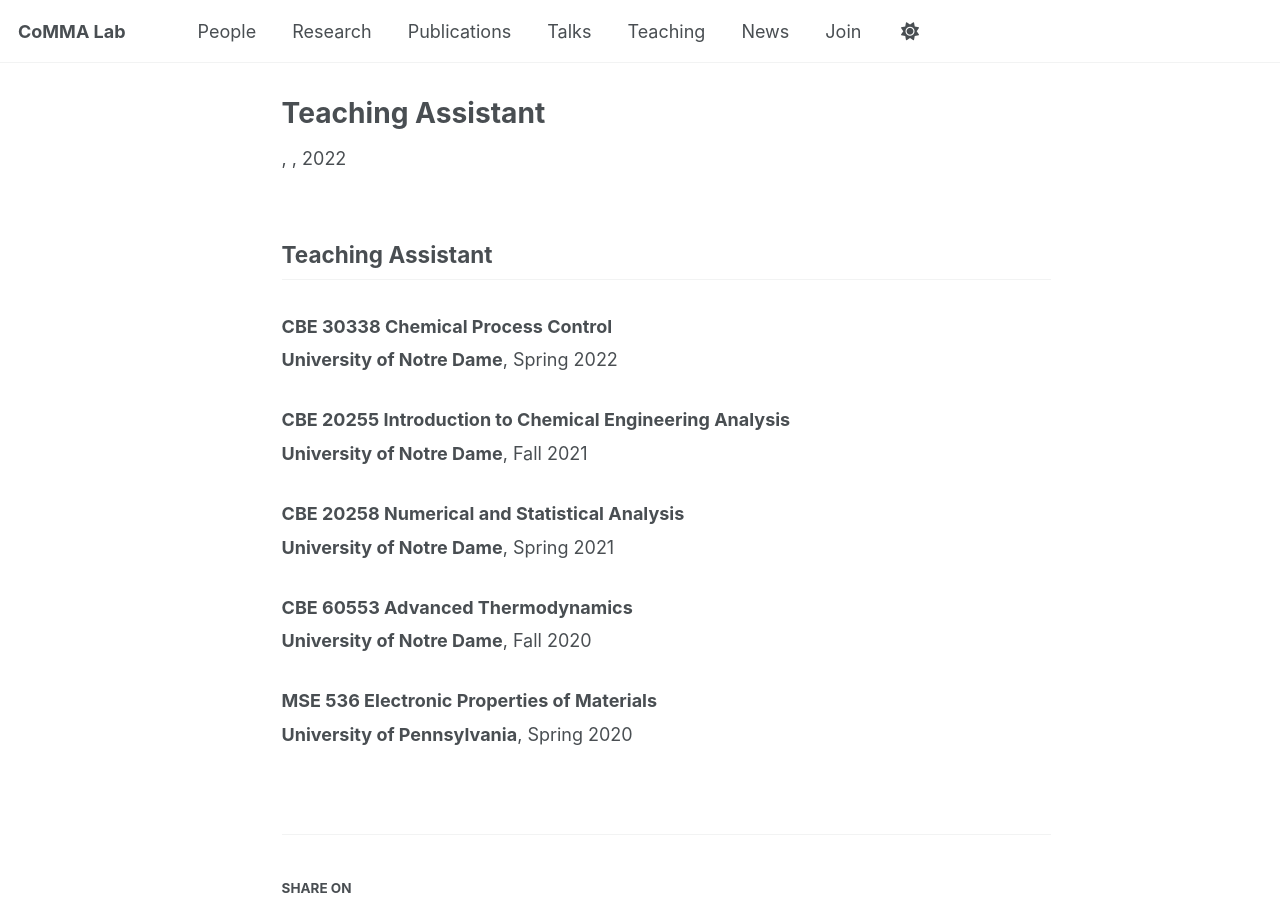
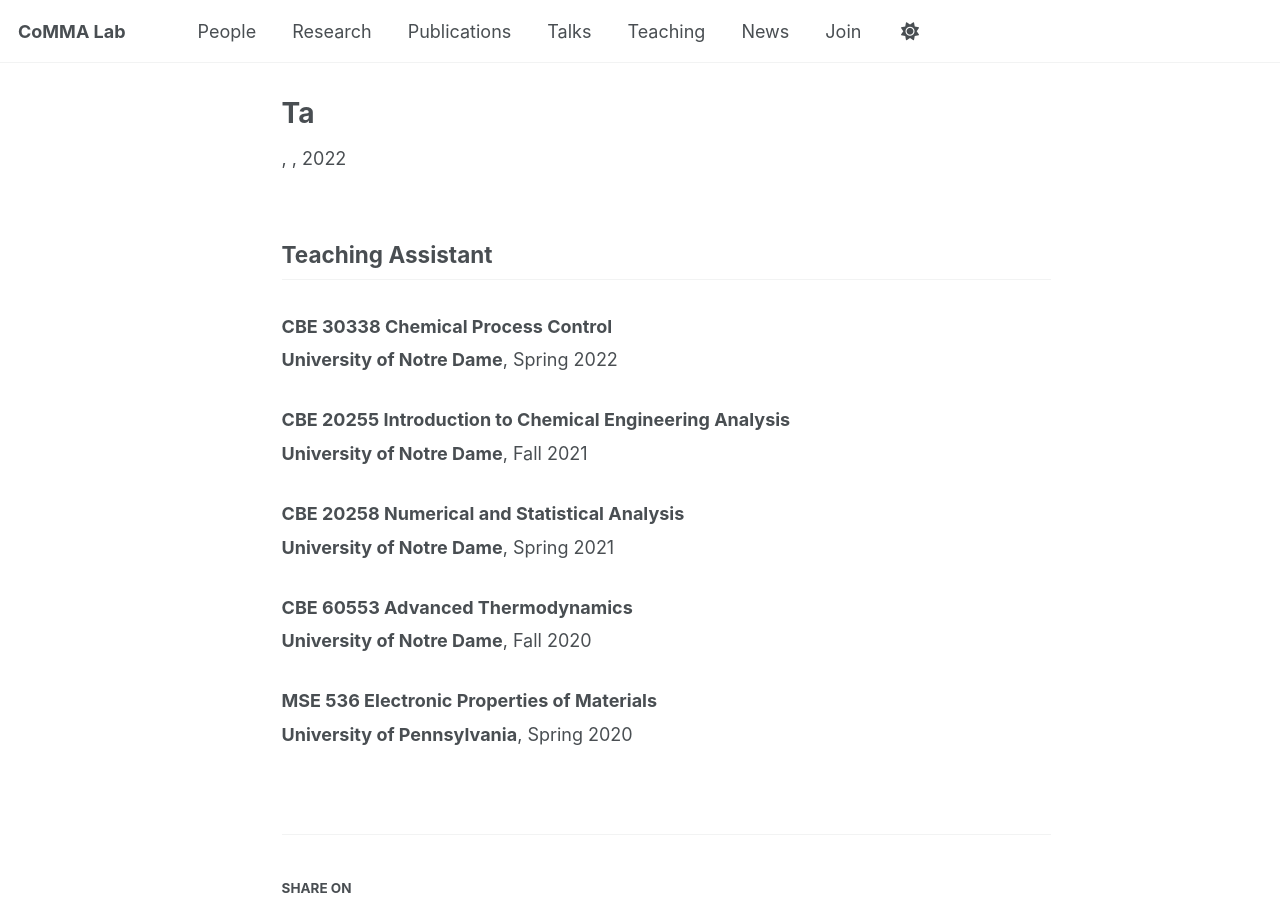
Before and after one commit to CoMMA-Wang-Lab/CoMMA-Wang-Lab.github.io, a Jekyll site: the page built from _teaching/ta.md, in a window 1280 px wide and 900 px high. Built offline with Jekyll 4.4.1, drawn with Linux system fonts in a browser that asks for light colours.

Commit message:
Update ta.md

```diff
--- a/_teaching/ta.md
+++ b/_teaching/ta.md
@@ -1,5 +1,4 @@
 ---
-title: "Teaching Assistant"
 collection: teaching
 layout: single
 permalink: /teaching/ta/
```
